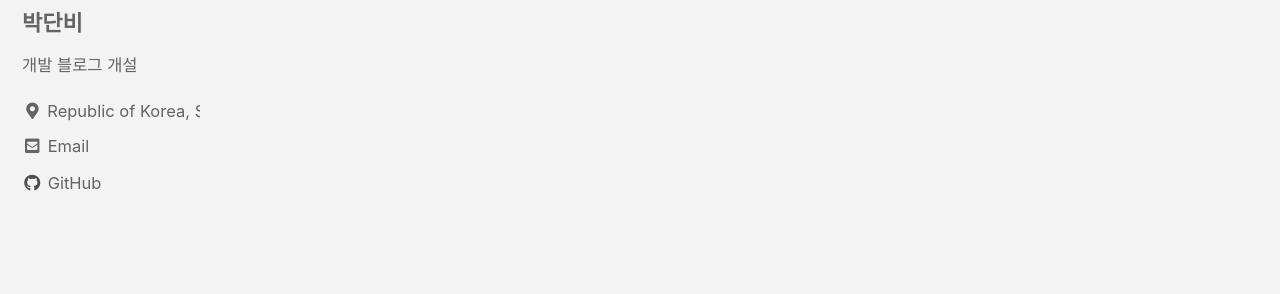
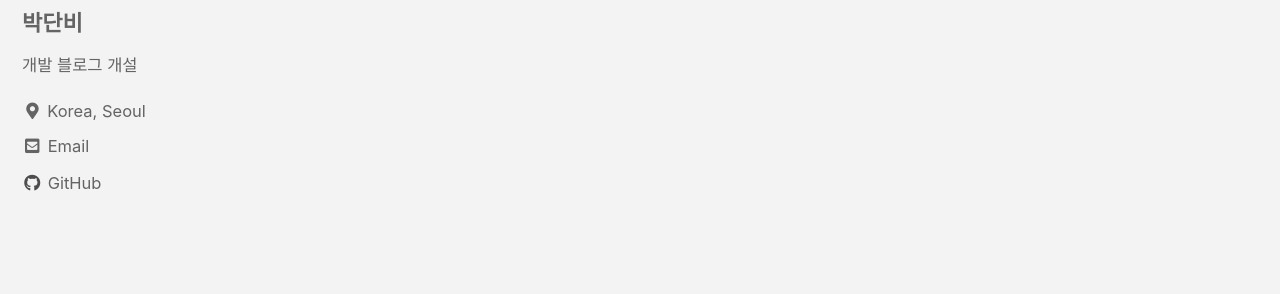
Before and after one commit to danbi-park/danbi-park.github.io, a Jekyll site: the page built from index.html, in a window 1280 px wide. Shown: the part 231-525 px from the top of the page. Built offline with Jekyll 4.4.1, drawn with Linux system fonts in a browser that asks for light colours; cached includes are drawn as plain includes; the list of posts is cut into pages by our own code.

Commit message:
Update _config.yml

```diff
--- a/_config.yml
+++ b/_config.yml
@@ -105,7 +105,7 @@ author:
   name             : "박단비"
   avatar           : "/assets/images/bio-photo.jpg"
   bio              : "개발 블로그 개설"
-  location         : "Republic of Korea, Seoul"
+  location         : "Korea, Seoul"
   email            :
   links:
     - label: "Email"
```
